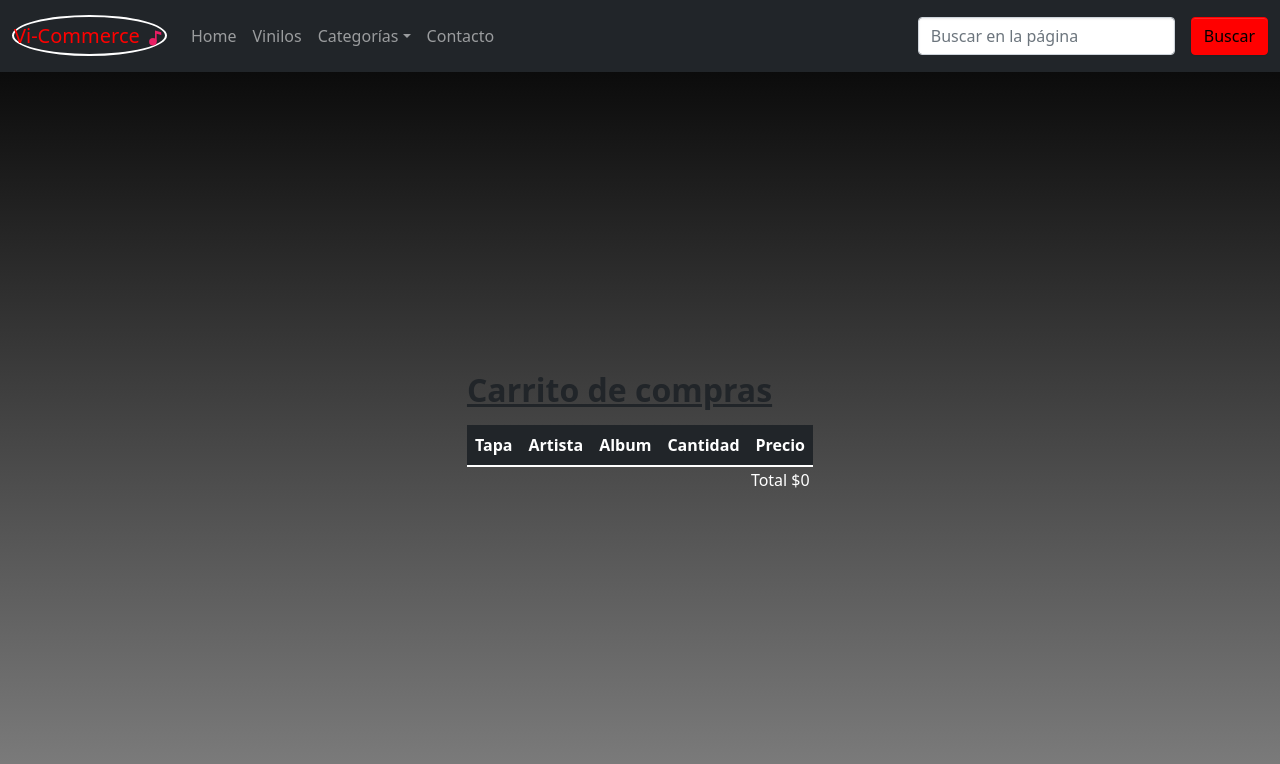
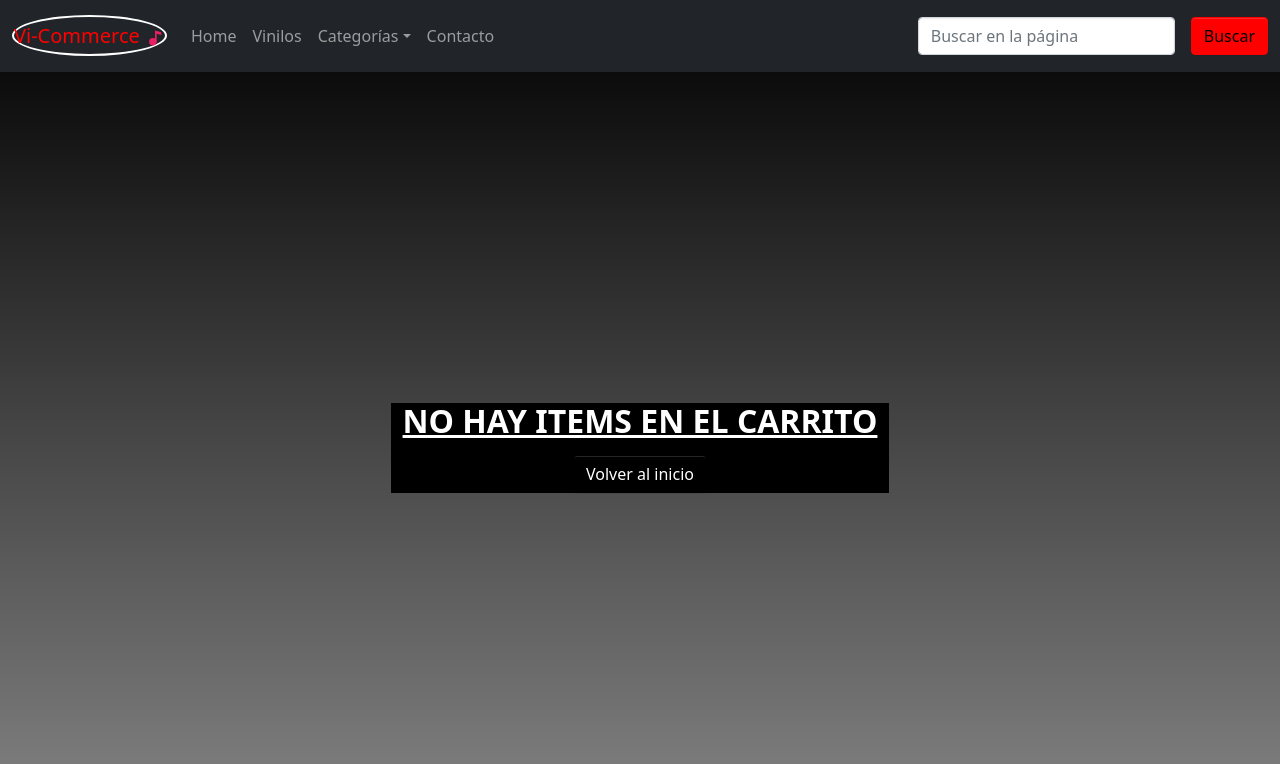
Before and after one commit to gleschevich/Vi-Commerce, a React (Vite) app in the folder eCommerce/: page /cart in a window 1280 px wide. Shown: the top 764 px of the page. Built offline with nearby package versions, Linux system fonts and the light colour scheme.

Commit message:
Carrito hecho con eliminar item y cartWidget mostrando cantidad

```diff
--- a/eCommerce/src/components/cart/Cart.jsx
+++ b/eCommerce/src/components/cart/Cart.jsx
@@ -5,9 +5,9 @@ import { Link } from 'react-router-dom'
 
 
 const Cart = (props) => {
-    const {cart,removeItem} = useContext(myContext)
+    const {cart,removeItem,sethayProductos,hayProductos} = useContext(myContext)
     const [precioTotal, setprecioTotal] = useState(0)
-    const[carroVacio,setcarroVacio] = useState(true)
+
 
 
     useEffect(() => {
@@ -25,16 +25,18 @@ const Cart = (props) => {
 
       setprecioTotal(precioTotal - (productos.cantidad * productos.precio))
       removeItem(productos)
-      console.log(cart.lenght)
-      if (cart.lenght==0)
-        setcarroVacio(true)
+      console.log(cart.length)
+
+
+      if (cart.length==0)
+        sethayProductos(false)
       else
-        setcarroVacio(false)
+        sethayProductos(true)
     }
 
   return (
      <>
-     {carroVacio ? <section className= 'container-fluid mt-5' id="carrito">
+     {hayProductos ? <section className= 'container-fluid mt-5' id="carrito">
           <h3 className='text-start fs-2 fw-bold text-decoration-underline'>{props.titulo}</h3>
 
         <table class="table table-dark table-hover">
--- a/eCommerce/src/components/cartContext/CartContext.jsx
+++ b/eCommerce/src/components/cartContext/CartContext.jsx
@@ -83,15 +83,15 @@ export default function CartContext({ children }) {
     {
       console.log(item)
       for(let i = 0; i < cart.length; i++) {
+        console.log(cart[i].id)
         if(cart[i].id == item.id)
           {
             setcantidadCarrito(cantidadCarrito - cart[i].cantidad)
-
             cart.splice(i,1)
           }
       }
       if (cart.length==0)
-                 sethayProductos(false)
+            sethayProductos(false)
 
 
     }
```
